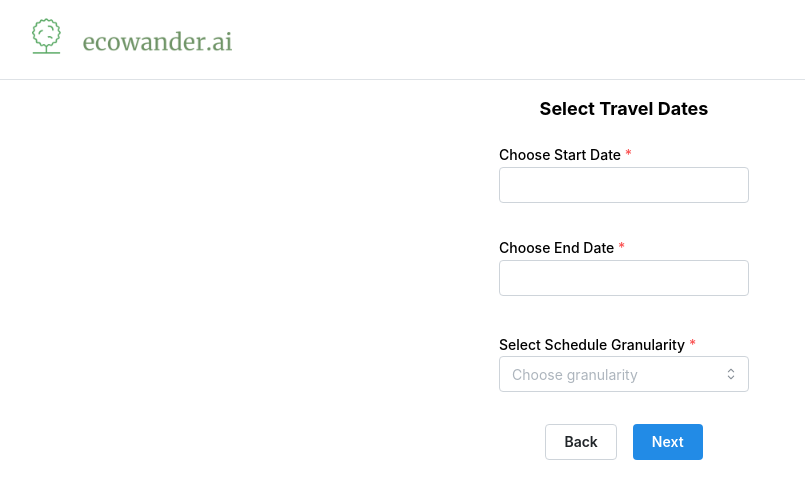
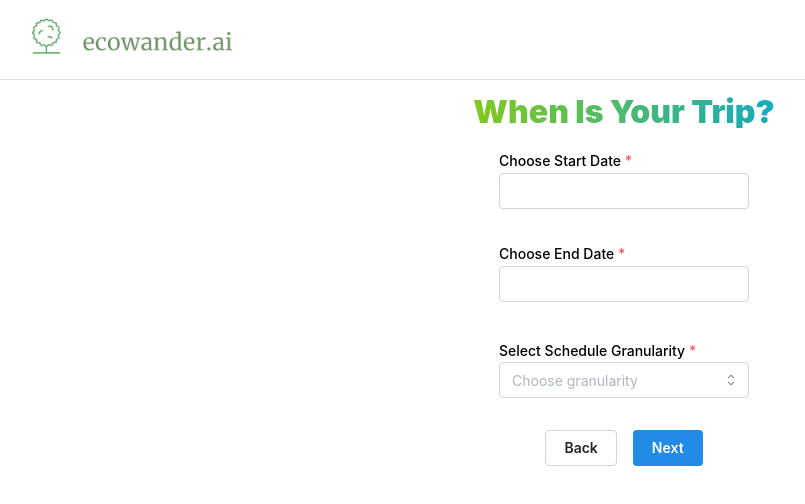
Before and after one commit to apramm/Ecowander.ai, a React (Vite) app in the folder Frontend/: page / in a window 1280 px wide. Both pictures are taken after a click on the button "Start!". Shown: the top 504 px of the page, without its empty margins (16-821 px from the left). Built offline with nearby package versions, Linux system fonts and the light colour scheme.

Commit message:
Improve look of headers

```diff
--- a/Frontend/src/pages/Page1.tsx
+++ b/Frontend/src/pages/Page1.tsx
@@ -1,4 +1,4 @@
-import { Box, Title, Select, Container } from '@mantine/core';
+import { Box, Text, Select, Container, Center } from '@mantine/core';
 import { DateInput } from '@mantine/dates';
 import { FormData } from '../App';
 
@@ -40,9 +40,17 @@ const Page1: React.FC<DateSelectorProps> = ({ formData, setFormData }) => {
 
   return (
     <Container size="md">
-      <Title order={4} mb="lg" style={{ textAlign: 'center' }}>
-        Select Travel Dates
-      </Title>
+      <Center>
+        <Text
+          mb={20}
+          size="2rem"
+          variant="gradient"
+          gradient={{ from: 'lime', to: 'cyan', deg: 90 }}
+          style={{ fontWeight: 900 }}
+        >
+          When Is Your Trip?
+        </Text>
+      </Center>
 
       <Box style={{ display: 'flex', flexDirection: 'column', gap: '1rem' }}>
         <Box>
--- a/Frontend/src/pages/Page2.tsx
+++ b/Frontend/src/pages/Page2.tsx
@@ -1,4 +1,4 @@
-import { Title, TextInput, Container } from '@mantine/core';
+import { Text, TextInput, Container, Center } from '@mantine/core';
 import { FormData } from '../App';
 
 interface Page2Props {
@@ -27,13 +27,17 @@ const Page2: React.FC<Page2Props> = ({ formData, setFormData }) => {
 
   return (
     <Container size="md">
-      <Title
-        order={4}
-        mb="lg"
-        style={{ textAlign: 'center', color: '#6E9266' }}
-      >
-        Logistics
-      </Title>
+      <Center>
+        <Text
+          mb={20}
+          size="2rem"
+          variant="gradient"
+          gradient={{ from: 'lime', to: 'cyan', deg: 90 }}
+          style={{ fontWeight: 900 }}
+        >
+          Budget and Party Size
+        </Text>
+      </Center>
       <TextInput
         required
         label="Enter Budget"
--- a/Frontend/src/pages/Page3.tsx
+++ b/Frontend/src/pages/Page3.tsx
@@ -1,10 +1,11 @@
 import {
-  Title,
+  Text,
   TextInput,
   Button,
   Stack,
   Container,
   Textarea,
+  Center,
 } from '@mantine/core';
 import { FormData } from '../App';
 import { useState } from 'react';
@@ -53,13 +54,17 @@ const Page3: React.FC<Page3Props> = ({ formData, setFormData }) => {
 
   return (
     <Container size="md">
-      <Title
-        order={4}
-        mb="lg"
-        style={{ textAlign: 'center', color: '#6E9266' }}
-      >
-        Must-See Locations and Comments
-      </Title>
+      <Center>
+        <Text
+          mb={20}
+          size="2rem"
+          variant="gradient"
+          gradient={{ from: 'lime', to: 'cyan', deg: 90 }}
+          style={{ fontWeight: 900 }}
+        >
+          Additional Information
+        </Text>
+      </Center>
 
       <Stack>
         <TextInput
```
